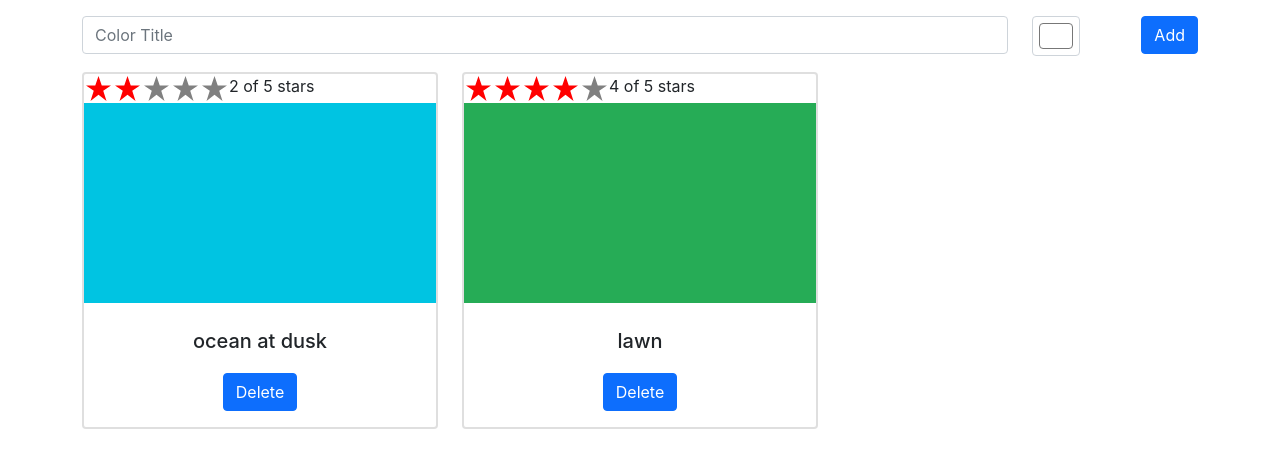
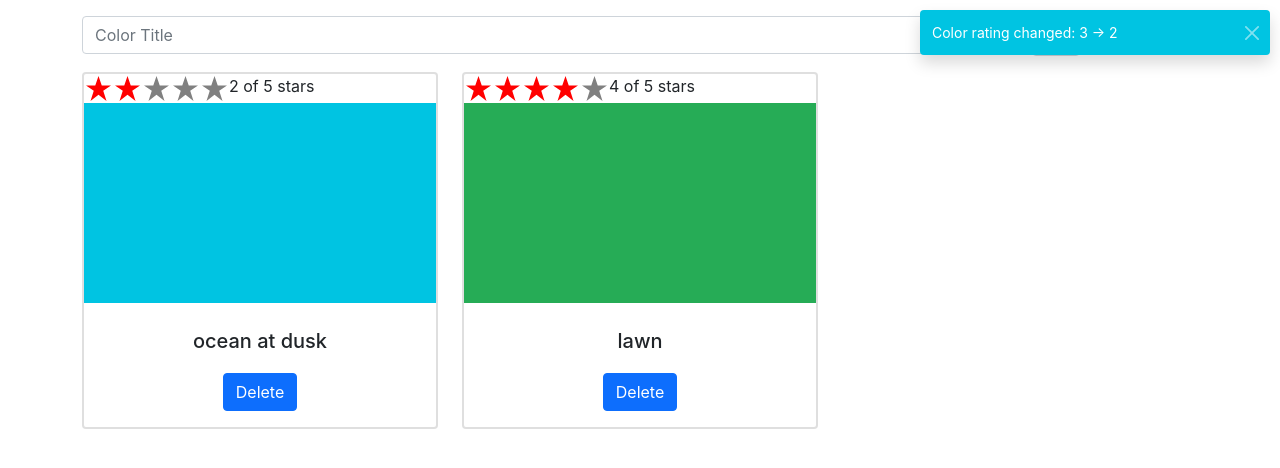
Before and after one commit to yegorkrassowsky/color-organizer, a React (Create React App) app: page / in a window 1280 px wide. Both pictures are taken after a click on the element 127 px from the left and 88 px from the top of the page. Shown: the top 468 px of the page. Built offline with nearby package versions, Linux system fonts and the light colour scheme.

Commit message:
Toast Notifications added

```diff
--- a/src/App.css
+++ b/src/App.css
@@ -38,3 +38,31 @@
   font-size: 1.25rem;
   font-weight: 500;
 }
+.toast-container {
+  position: fixed;
+  top: 10px;
+  right: 10px;
+}
+.toast {
+  background-color: blue;
+  animation: toast-in-right .4s;
+}
+@keyframes toast-in-right {
+	from {
+	  transform: translateX(100%);
+
+	}
+	to {
+	  transform: translateX(0);
+	}
+}
+
+@keyframes toast-in-left {
+	from {
+		transform: translateX(-100%);
+
+	}
+	to {
+		transform: translateX(0);
+	}
+}
--- a/src/App.js
+++ b/src/App.js
@@ -2,11 +2,21 @@ import "./App.css"
 import defaultColors from "./data/colors"
 import AddColorForm from "./components/AddColorForm"
 import ColorCards from "./components/ColorCards"
+import ToastList from "./components/ToastList"
 import {v4} from "uuid"
 import {useState} from "react"
 
 function App() {
+  const [toasts, setToasts] = useState([])
   const [colors, setColors] = useState( defaultColors )
+  function addToast( message, color = false ) {
+    setToasts( prevToasts => [...prevToasts,
+      {
+        id: v4(),
+        message,
+        color,
+      }])
+  }
   function addColor( title, color ) {
     setColors( prevColors => [...prevColors,
       {
@@ -21,14 +31,25 @@ function App() {
       color => color.id !== id
     ) )
   }
-  function rateColor(id, rating) {
-    setColors( prevColors => prevColors.map(
-      color => (color.id !== id) ? color : {...color, rating}
-    ) )
+  function rateColor(color, rating) {
+    if(rating !== color.rating) {
+      setColors( prevColors => prevColors.map(
+        prevColor => (prevColor.id !== color.id) ? prevColor : {...prevColor, rating}
+      ) )
+      addToast(`Color rating changed: ${color.rating} -> ${rating}`, color.color)
+    }
   }
-  function renameColor(id, title) {
-    setColors( prevColors => prevColors.map(
-      color => (color.id !== id) ? color : {...color, title}
+  function renameColor(color, title) {
+    if(title !== color.title) {
+      setColors( prevColors => prevColors.map(
+        prevColor => (prevColor.id !== color.id) ? prevColor : {...prevColor, title}
+      ) )
+      addToast(`Color title changed: ${color.title} -> ${title}`, color.color)
+    }
+  }
+  function removeToast(id) {
+    setToasts( prevColors => prevColors.filter(
+      data => data.id !== id
     ) )
   }
   return (
@@ -37,6 +58,7 @@ function App() {
         <AddColorForm onNewColor={addColor} />
         <ColorCards colors={colors} onRemove={removeColor} onRate={rateColor} onRename={renameColor} />
       </div>
+      <ToastList toasts={toasts} onRemove={removeToast} />
     </div>
   )
 }
--- a/src/components/ColorCard.js
+++ b/src/components/ColorCard.js
@@ -1,25 +1,14 @@
-import React, {useRef, useEffect} from "react"
+import React, {useRef} from "react"
 import Rating from "./Rating"
 import Title from "./Title"
 
-const ColorCard = ( { color, onRemove=f=>f, onRate=f=>f, onRename=f=>f } ) => {
+const ColorCard = ( { color, onRemove=f=>f, onRate=f=>f, onRename=f=>f} ) => {
   const cardRef = useRef(null)
-  const prevRatingRef = useRef(false);
   const {title, rating} = color
-  function showStatus() {
-    const prevRating = prevRatingRef.current;
-    if(prevRating) {
-      cardRef.current.style.borderColor = "red"
-      alert(`${title}: rating ${prevRating} -> ${rating}`)
-      cardRef.current.style.removeProperty("border-color")
-    }
-    prevRatingRef.current = rating
-  }
-  useEffect(showStatus, [rating])
   return (
     <div className="col-sm-4">
       <div className="card" ref={cardRef}>
-        <Rating rating={color.rating} onRate={onRate} />
+        <Rating rating={rating} onRate={onRate} />
         <div
           className="card-color"
           style={{ backgroundColor: color.color }}
--- a/src/components/ColorCards.js
+++ b/src/components/ColorCards.js
@@ -1,14 +1,20 @@
 import ColorCard from "./ColorCard"
 
-const ColorCards = ({ colors=[], onRemove=f=>f, onRate=f=>f, onRename=f=>f }) => {
+const ColorCards = ({ colors=[], onRemove=f=>f, onRate=f=>f, onRename=f=>f}) => {
   return (
     <div className="row mt-3">
       {(colors.length) ?
-            colors.map((color) => (
-              <ColorCard key={color.id} color={color} onRemove={() => onRemove(color.id)} onRate={(rating) => onRate(color.id, rating)} onRename={(title) => onRename(color.id, title)} />
-            ))
+        colors.map((color) => (
+          <ColorCard
+            key={color.id}
+            color={color}
+            onRemove={() => onRemove(color.id)}
+            onRate={(rating) => onRate(color, rating)}
+            onRename={(title) => onRename(color, title)}
+          />
+        ))
       :
-      <p>No colors listed. Add a color.</p>
+        <p>No colors listed. Add a color.</p>
       }
     </div>
   )
--- /dev/null
+++ b/src/components/Toast.js
@@ -0,0 +1,20 @@
+import React, {useEffect} from 'react';
+
+const Toast = ({id, message, color, onRemove=f=>f}) => {
+  useEffect(()=>{
+    setTimeout(()=>{
+      onRemove(id)
+    }, 5000)
+  })
+  const style = color ? {backgroundColor: color} : {}
+  return (
+  <div style={style} className="toast show align-items-center text-white border-0" role="alert" aria-live="assertive" aria-atomic="true">
+    <div className="d-flex">
+      <div className="toast-body">{message}</div>
+      <button onClick={()=>onRemove(id)} type="button" className="btn-close btn-close-white me-2 m-auto" data-bs-dismiss="toast" aria-label="Close"></button>
+    </div>
+  </div>
+  )
+}
+
+export default Toast
--- /dev/null
+++ b/src/components/ToastList.js
@@ -0,0 +1,13 @@
+import React from 'react';
+import Toast from "./Toast"
+
+const ToastList = props => {
+  const { toasts, onRemove=f=>f } = props;
+  return (
+    <div className="toast-container position-fixed">
+      {toasts.map((toast) => <Toast key={toast.id} onRemove={onRemove} {...toast} />)}
+    </div>
+  );
+}
+
+export default ToastList
```
